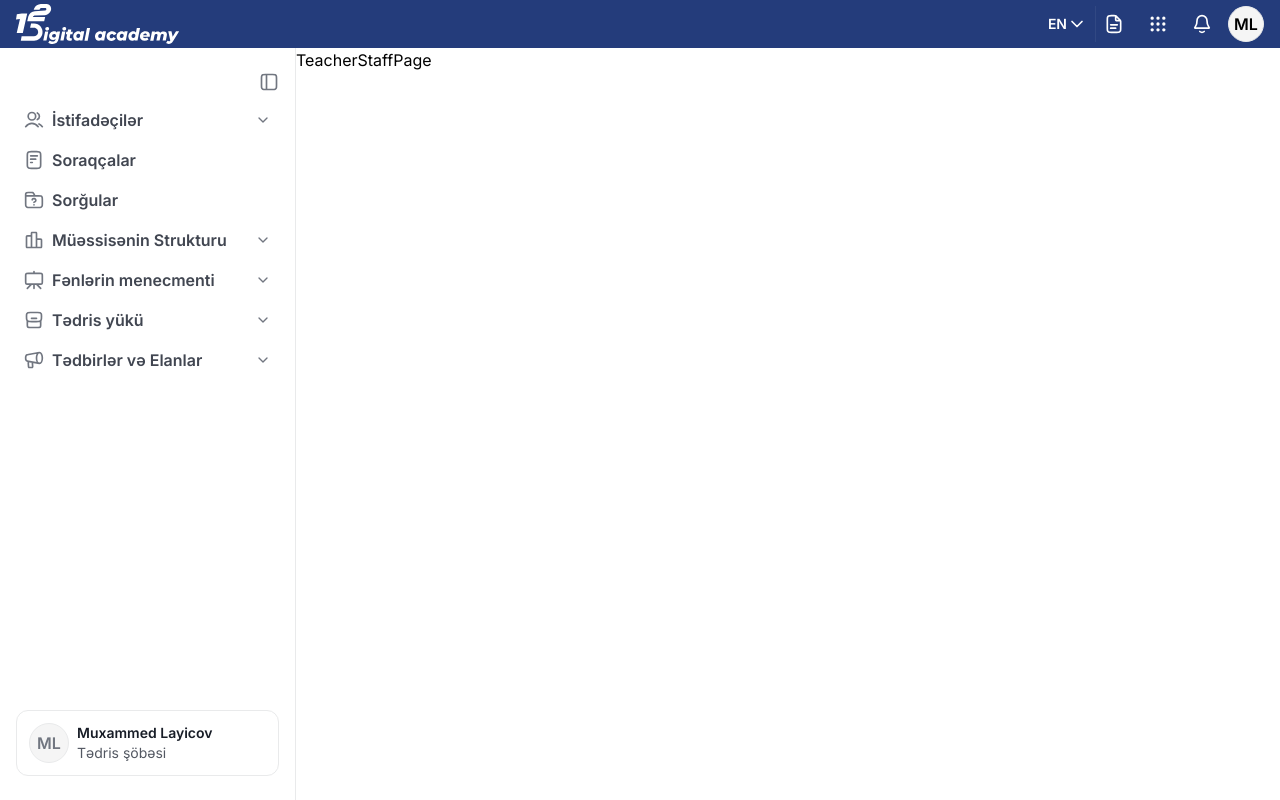
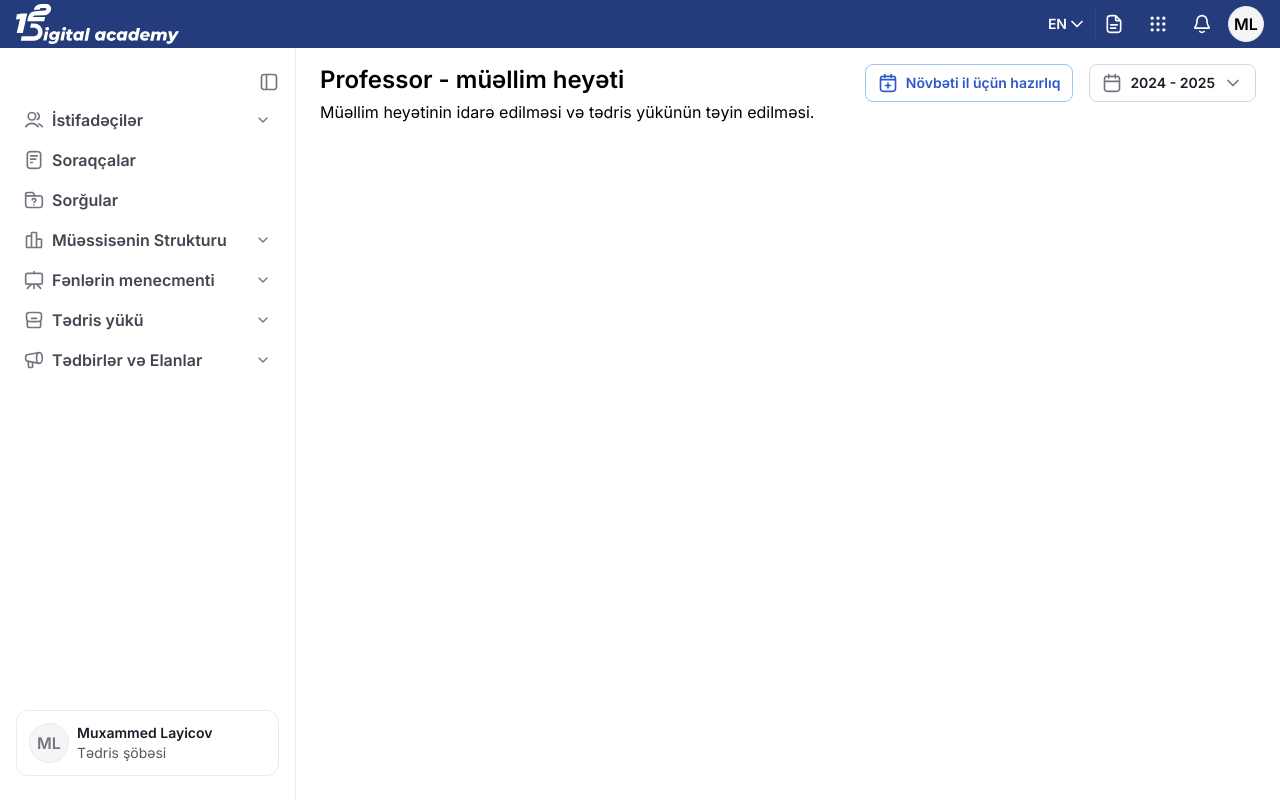
Before and after one commit to MuxammedL/naa-dashboard, a React (Vite) app: page /muellim-heyeti in a window 1280 px wide. Built offline with nearby package versions, Linux system fonts and the light colour scheme.

Commit message:
compeleted teacher staff title part

```diff
--- /dev/null
+++ b/src/assets/Calendar.tsx
@@ -0,0 +1,11 @@
+import type { SVGProps } from "react"
+
+const Calendar = (props: SVGProps<SVGSVGElement>) => {
+    return (
+        <svg {...props} viewBox="0 0 20 20" fill="none" xmlns="http://www.w3.org/2000/svg">
+            <path d="M17.5 8.33329H2.5M13.3333 1.66663V4.99996M6.66667 1.66663V4.99996M6.5 18.3333H13.5C14.9001 18.3333 15.6002 18.3333 16.135 18.0608C16.6054 17.8211 16.9878 17.4387 17.2275 16.9683C17.5 16.4335 17.5 15.7334 17.5 14.3333V7.33329C17.5 5.93316 17.5 5.2331 17.2275 4.69832C16.9878 4.22791 16.6054 3.84546 16.135 3.60578C15.6002 3.33329 14.9001 3.33329 13.5 3.33329H6.5C5.09987 3.33329 4.3998 3.33329 3.86502 3.60578C3.39462 3.84546 3.01217 4.22791 2.77248 4.69832C2.5 5.2331 2.5 5.93316 2.5 7.33329V14.3333C2.5 15.7334 2.5 16.4335 2.77248 16.9683C3.01217 17.4387 3.39462 17.8211 3.86502 18.0608C4.3998 18.3333 5.09987 18.3333 6.5 18.3333Z" stroke="currentColor" strokeWidth="1.66667" strokeLinecap="round" strokeLinejoin="round" />
+        </svg>
+    )
+}
+
+export default Calendar
--- /dev/null
+++ b/src/assets/CalendarPlus.tsx
@@ -0,0 +1,11 @@
+import type { SVGProps } from "react"
+
+const CalendarPlus = (props: SVGProps<SVGSVGElement>) => {
+    return (
+        <svg {...props} viewBox="0 0 20 20" fill="none" xmlns="http://www.w3.org/2000/svg">
+            <path d="M17.5 6.66663H2.5M13.3333 1.66663V4.16663M6.66667 1.66663V4.16663M10 15V9.99996M7.5 12.5H12.5M6.5 18.3333H13.5C14.9001 18.3333 15.6002 18.3333 16.135 18.0608C16.6054 17.8211 16.9878 17.4387 17.2275 16.9683C17.5 16.4335 17.5 15.7334 17.5 14.3333V7.33329C17.5 5.93316 17.5 5.2331 17.2275 4.69832C16.9878 4.22791 16.6054 3.84546 16.135 3.60578C15.6002 3.33329 14.9001 3.33329 13.5 3.33329H6.5C5.09987 3.33329 4.3998 3.33329 3.86502 3.60578C3.39462 3.84546 3.01217 4.22791 2.77248 4.69832C2.5 5.2331 2.5 5.93316 2.5 7.33329V14.3333C2.5 15.7334 2.5 16.4335 2.77248 16.9683C3.01217 17.4387 3.39462 17.8211 3.86502 18.0608C4.3998 18.3333 5.09987 18.3333 6.5 18.3333Z" stroke="currentColor" strokeWidth="1.67" strokeLinecap="round" strokeLinejoin="round" />
+        </svg>
+    )
+}
+
+export default CalendarPlus
--- /dev/null
+++ b/src/assets/DotsVertical.tsx
@@ -0,0 +1,13 @@
+import type { SVGProps } from "react"
+
+const DotsVertical = (props: SVGProps<SVGSVGElement>) => {
+    return (
+        <svg {...props} viewBox="0 0 20 20" fill="none" xmlns="http://www.w3.org/2000/svg">
+            <path d="M10.0003 10.8333C10.4606 10.8333 10.8337 10.4602 10.8337 9.99992C10.8337 9.53968 10.4606 9.16659 10.0003 9.16659C9.54009 9.16659 9.16699 9.53968 9.16699 9.99992C9.16699 10.4602 9.54009 10.8333 10.0003 10.8333Z" stroke="currentColor" strokeWidth="1.66667" strokeLinecap="round" strokeLinejoin="round" />
+            <path d="M10.0003 4.99992C10.4606 4.99992 10.8337 4.62682 10.8337 4.16659C10.8337 3.70635 10.4606 3.33325 10.0003 3.33325C9.54009 3.33325 9.16699 3.70635 9.16699 4.16659C9.16699 4.62682 9.54009 4.99992 10.0003 4.99992Z" stroke="currentColor" strokeWidth="1.66667" strokeLinecap="round" strokeLinejoin="round" />
+            <path d="M10.0003 16.6666C10.4606 16.6666 10.8337 16.2935 10.8337 15.8333C10.8337 15.373 10.4606 14.9999 10.0003 14.9999C9.54009 14.9999 9.16699 15.373 9.16699 15.8333C9.16699 16.2935 9.54009 16.6666 10.0003 16.6666Z" stroke="currentColor" strokeWidth="1.66667" strokeLinecap="round" strokeLinejoin="round" />
+        </svg>
+    )
+}
+
+export default DotsVertical
--- /dev/null
+++ b/src/assets/Edit.tsx
@@ -0,0 +1,11 @@
+import type { SVGProps } from "react"
+
+const Edit = (props: SVGProps<SVGSVGElement>) => {
+    return (
+        <svg {...props} viewBox="0 0 16 16" fill="none" xmlns="http://www.w3.org/2000/svg">
+            <path d="M7.99998 13.3334H14M2 13.3334H3.11636C3.44248 13.3334 3.60554 13.3334 3.75899 13.2966C3.89504 13.2639 4.0251 13.21 4.1444 13.1369C4.27895 13.0545 4.39425 12.9392 4.62486 12.7086L13 4.3334C13.5523 3.78112 13.5523 2.88569 13 2.3334C12.4477 1.78112 11.5523 1.78112 11 2.3334L2.62484 10.7086C2.39424 10.9392 2.27894 11.0545 2.19648 11.189C2.12338 11.3083 2.0695 11.4384 2.03684 11.5744C2 11.7279 2 11.8909 2 12.2171V13.3334Z" stroke="currentColor" strokeWidth="1.5" strokeLinecap="round" strokeLinejoin="round" />
+        </svg>
+    )
+}
+
+export default Edit
--- /dev/null
+++ b/src/assets/TrashBin.tsx
@@ -0,0 +1,11 @@
+import type { SVGProps } from "react"
+
+const TrashBin = (props: SVGProps<SVGSVGElement>) => {
+    return (
+        <svg {...props} viewBox="0 0 16 16" fill="none" xmlns="http://www.w3.org/2000/svg">
+            <path d="M6 2H10M2 4H14M12.6667 4L12.1991 11.0129C12.129 12.065 12.0939 12.5911 11.8667 12.99C11.6666 13.3412 11.3648 13.6235 11.0011 13.7998C10.588 14 10.0607 14 9.00623 14H6.99377C5.93927 14 5.41202 14 4.99889 13.7998C4.63517 13.6235 4.33339 13.3412 4.13332 12.99C3.90607 12.5911 3.871 12.065 3.80086 11.0129L3.33333 4M6.66667 7V10.3333M9.33333 7V10.3333" stroke="currentColor" strokeWidth="1.5" strokeLinecap="round" strokeLinejoin="round" />
+        </svg>
+    )
+}
+
+export default TrashBin
--- /dev/null
+++ b/src/assets/UserPlus.tsx
@@ -0,0 +1,11 @@
+import { type SVGProps } from 'react'
+
+const UserPlus = (props: SVGProps<SVGSVGElement>) => {
+    return (
+        <svg {...props} viewBox="0 0 20 20" fill="none" xmlns="http://www.w3.org/2000/svg">
+            <path d="M15.8337 8.33337V3.33337M13.3337 5.83337H18.3337M13.3337 17.5V16.5C13.3337 15.0999 13.3337 14.3998 13.0612 13.8651C12.8215 13.3947 12.439 13.0122 11.9686 12.7725C11.4339 12.5 10.7338 12.5 9.33366 12.5H5.66699C4.26686 12.5 3.5668 12.5 3.03202 12.7725C2.56161 13.0122 2.17916 13.3947 1.93948 13.8651C1.66699 14.3998 1.66699 15.0999 1.66699 16.5V17.5M10.417 6.25004C10.417 7.86087 9.11116 9.16671 7.50033 9.16671C5.8895 9.16671 4.58366 7.86087 4.58366 6.25004C4.58366 4.63921 5.8895 3.33337 7.50033 3.33337C9.11116 3.33337 10.417 4.63921 10.417 6.25004Z" stroke="currentColor" strokeWidth="1.67" strokeLinecap="round" strokeLinejoin="round" />
+        </svg>
+    )
+}
+
+export default UserPlus
--- /dev/null
+++ b/src/components/app/teacherStaffTitle/index.tsx
@@ -0,0 +1,32 @@
+import { Icons } from "@/assets"
+import styles from "./teacherStaffTitle.module.css"
+
+const TeacherStaffTitle = () => {
+    return (
+        <div className={styles.wrapper}>
+            <div className={styles.contentWrapper}>
+                <h3 className={styles.title}>Professor - müəllim heyəti</h3>
+                <p className={styles.description}>
+                    Müəllim heyətinin idarə edilməsi və tədris yükünün təyin edilməsi.
+                </p>
+            </div>
+            <div className={styles.btnsWrapper}>
+                <button className={`${styles.btn} ${styles.btnPrimary}`}>
+                    <Icons.calendarPlus width={20} height={20} />
+                    <span className={styles.btnText}>
+                        Növbəti il üçün hazırlıq
+                    </span>
+                </button>
+                <button className={`${styles.btn}`}>
+                    <Icons.calendar width={20} height={20} />
+                    <span className={styles.btnText}>
+                        2024 - 2025
+                    </span>
+                    <Icons.chevronDown width={20} height={20} />
+                </button>
+            </div>
+        </div>
+    )
+}
+
+export default TeacherStaffTitle
--- /dev/null
+++ b/src/components/app/teacherStaffTitle/teacherStaffTitle.module.css
@@ -0,0 +1,39 @@
+@reference "../../../index.css";
+
+@layer components {
+  .wrapper {
+    @apply flex w-full;
+  }
+
+  .title {
+    @apply text-[24px] leading-8 font-semibold;
+  }
+
+  .description {
+    @apply leading-6;
+  }
+
+  .contentWrapper {
+    @apply flex flex-col gap-1 w-full;
+  }
+
+  .btnsWrapper {
+    @apply flex gap-4 items-start;
+  }
+
+  .btn {
+    @apply flex gap-2 items-center border cursor-pointer border-[#D5D7DA] text-sidebar-icon-color px-3 py-2 rounded-lg font-semibold text-[14px] leading-5;
+  }
+
+  .btnPrimary {
+    @apply border-[#9BC6F5] text-[#2B58CA];
+  }
+
+  .btnText {
+    @apply whitespace-nowrap text-text-color;
+  }
+
+  .btnPrimary .btnText {
+    @apply text-[#2B58CA];
+  }
+}
--- a/src/components/layout/sidebar/sidebar.module.css
+++ b/src/components/layout/sidebar/sidebar.module.css
@@ -2,7 +2,7 @@
 
 @layer components {
   .sidebar {
-    @apply w-[68px] border-e ease-out duration-300 transition-[width] border-[#E9EAEB] h-full py-6 flex flex-col gap-2 text-sidebar-icon-color select-none;
+    @apply w-[68px] shrink-0 border-e ease-out duration-300 transition-[width] border-[#E9EAEB] h-full py-6 flex flex-col gap-2 text-sidebar-icon-color select-none;
   }
 
   .sidebar.active {
--- a/src/pages/teacherStaffPage/index.tsx
+++ b/src/pages/teacherStaffPage/index.tsx
@@ -1,6 +1,10 @@
+import TeacherStaffTitle from "@/components/app/teacherStaffTitle"
+
 const TeacherStaffPage = () => {
     return (
-        <div>TeacherStaffPage </div>
+        <section className="px-6 py-4 flex flex-col gap-4 w-full">
+            <TeacherStaffTitle />
+        </section>
     )
 }
 
```
Also changed, not shown: src/assets/index.tsx (+13 -1 lines).
